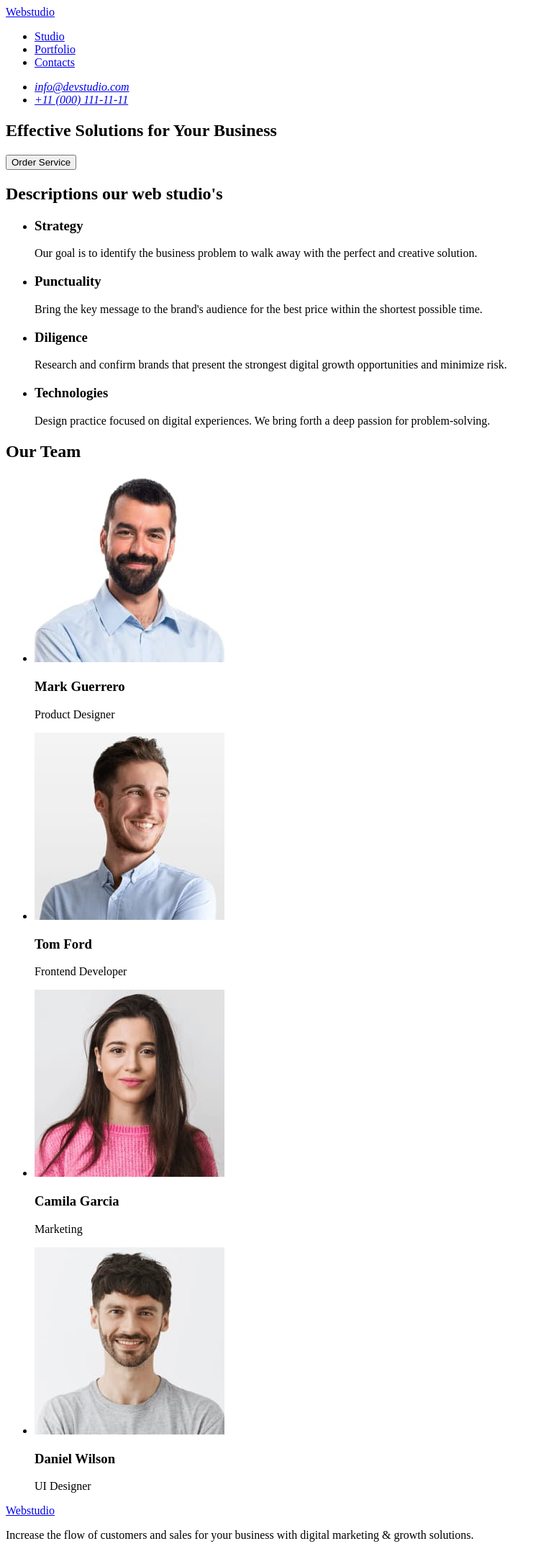
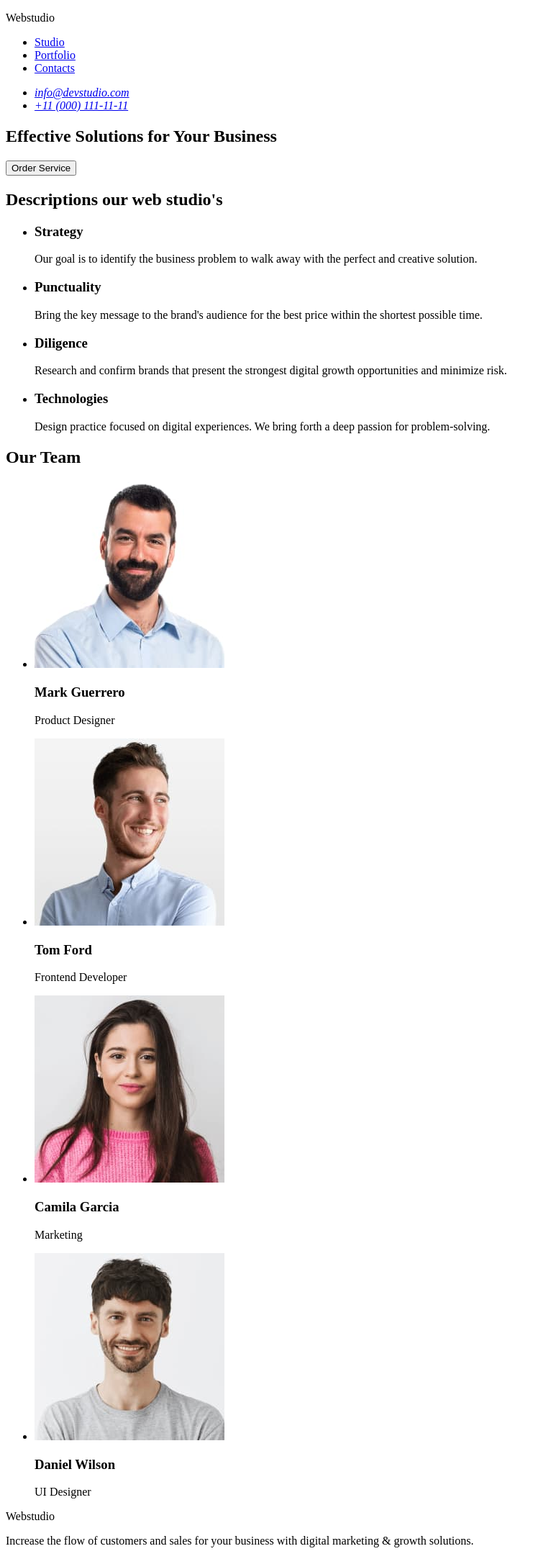
Before and after one commit to al3x-saveliev/goit-markup-hw-01, a plain HTML site: page index.html in a window 1280 px wide. Shown: the whole page at 72% size, without its empty margins (0-759 px from the left). Drawn offline with Linux system fonts and the light colour scheme.

Commit message:
update index file

```diff
--- a/index.html
+++ b/index.html
@@ -9,7 +9,7 @@
     <!-- Menu nav -->
     <header>
       <nav>
-        <a href="./index.html">Webstudio</a>
+        <p>Webstudio</p>
 
         <ul>
           <li><a href="#Studio">Studio</a></li>
@@ -113,7 +113,7 @@
     </main>
     <!-- footer -->
     <footer>
-      <a href="./index.html">Webstudio</a>
+      <span>Webstudio</span>
       <p>
         Increase the flow of customers and sales for your business with digital
         marketing & growth solutions.
```
